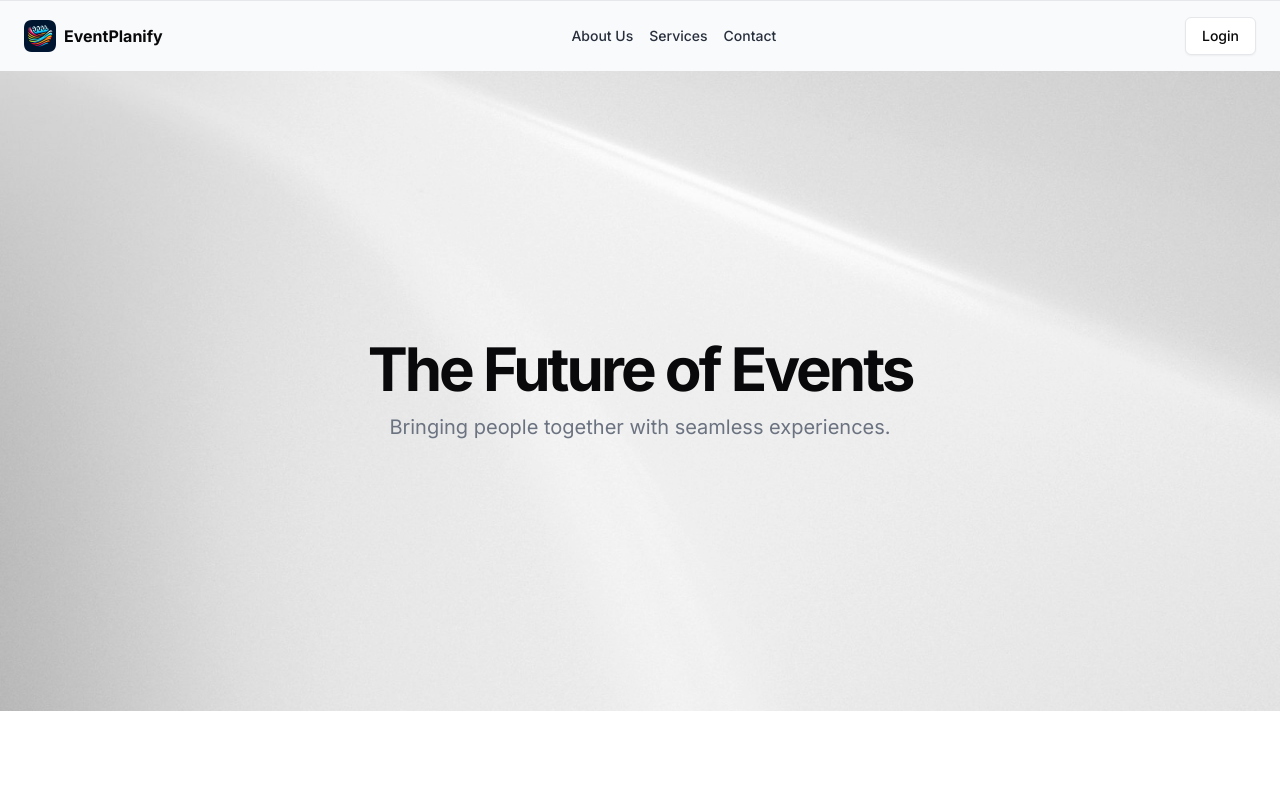
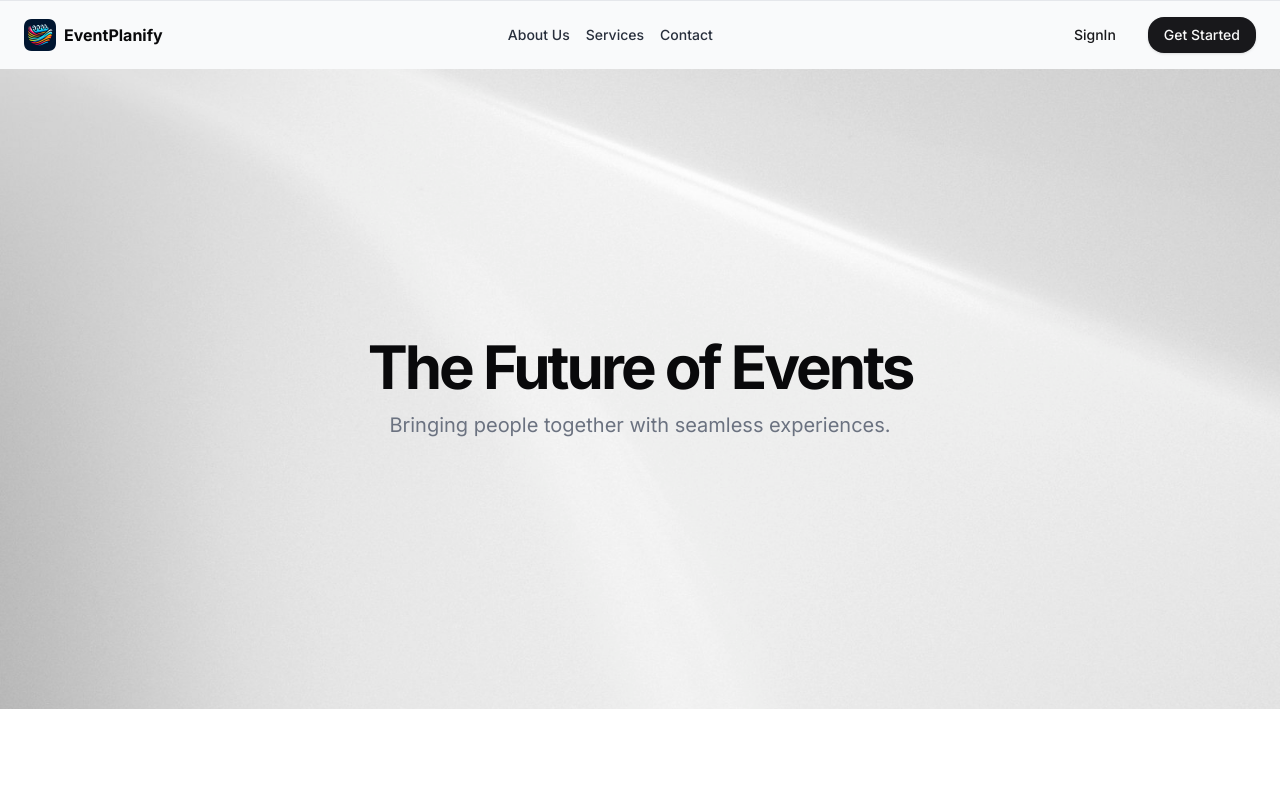
Before and after one commit to SammyFerreiraa/event-planify, a Next.js app: page / in a window 1280 px wide. Shown: the top 800 px of the page. Built offline with nearby package versions, Linux system fonts and the light colour scheme.

Commit message:
feat: change buttons style

```diff
--- a/src/app/page.tsx
+++ b/src/app/page.tsx
@@ -4,6 +4,7 @@ import {
   AccordionTrigger,
   AccordionContent,
 } from '@/components/ui/accordion'
+import { Button } from '@/components/ui/button'
 import Link from 'next/link'
 
 export default function Component() {
@@ -44,12 +45,12 @@ export default function Component() {
               </Link>
             </nav>
             <div className="flex items-center space-x-4">
-              <Link
-                className="inline-block rounded-md border border-gray-200  bg-white px-4 py-2 text-sm font-medium shadow-sm transition-colors hover:bg-gray-100 hover:text-gray-900 dark:border-gray-800 dark:bg-gray-950 dark:hover:bg-gray-950 dark:hover:text-gray-50 dark:focus-visible:ring-gray-300"
-                href="/auth"
-              >
-                Login
-              </Link>
+              <Button variant="link">
+                <Link href="/auth">SignIn</Link>
+              </Button>
+              <Button className="rounded-2xl">
+                <Link href="/auth">Get Started</Link>
+              </Button>
             </div>
           </div>
         </header>
```
